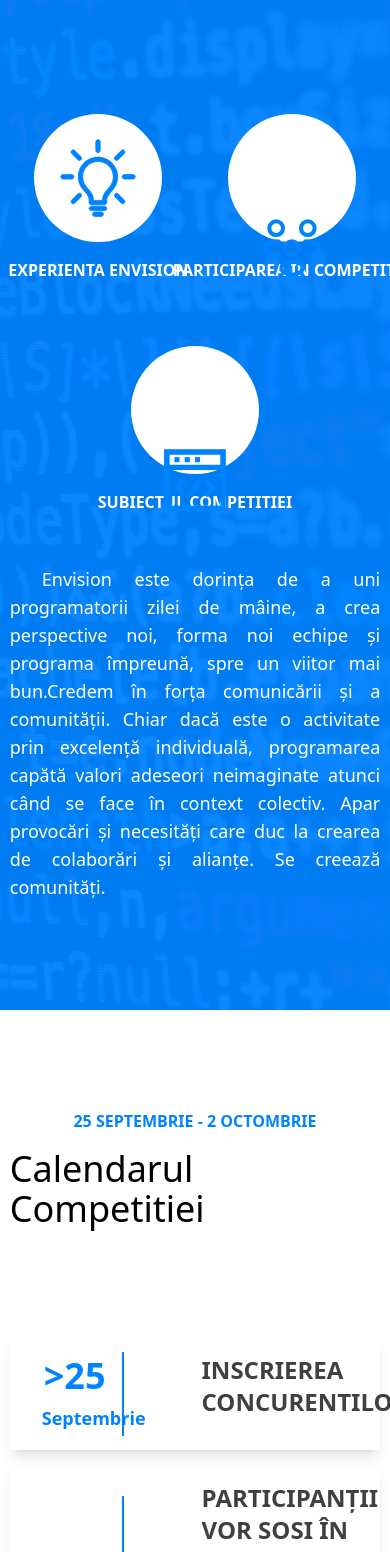
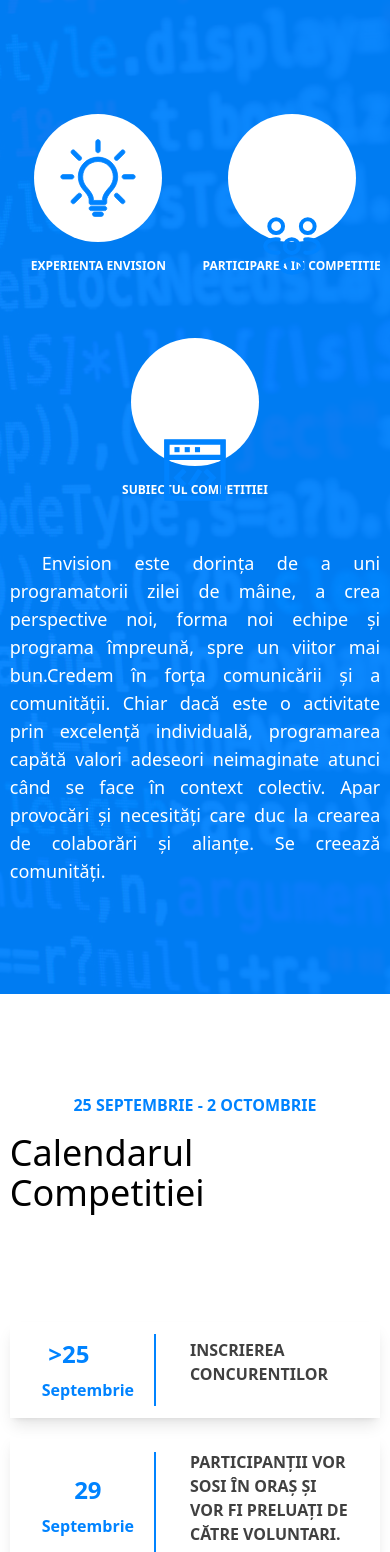
Before and after one commit to CatalinP0P/envision-inscriere, a React (Create React App) app: page / in a window 390 px wide. Shown: the part 2274-3826 px from the top of the page. Built offline with nearby package versions, Linux system fonts and the light colour scheme; some icons are missing.

Commit message:
changes: '

```diff
--- a/src/pages/Home/Detalii.tsx
+++ b/src/pages/Home/Detalii.tsx
@@ -40,9 +40,9 @@
           </label>
         </Reveal>
 
-        <div className="grid grid-cols-2 lg:grid-cols-3 w-full gap-4 gap-y-16  pt-24 whitespace-nowrap">
+        <div className="grid grid-cols-2 lg:grid-cols-3 w-full gap-4 gap-y-16 pt-24 whitespace-nowrap">
           <SlideFromBottom>
-            <div className="w-full h-full flex flex-col gap-4 items-center font-bold uppercase text-base lg:text-xl">
+            <div className="w-full h-full flex flex-col gap-4 items-center font-bold uppercase text-xs md:text-sm">
               <div
                 className={
                   "w-[128px] h-[128px] cursor-pointer relative p-4 rounded-full bg-white active:bg-white/60 "
@@ -67,7 +67,7 @@
           </SlideFromBottom>
 
           <SlideFromBottom>
-            <div className="w-full h-full flex flex-col gap-4 items-center font-bold uppercase text-base lg:text-xl">
+            <div className="w-full h-full flex flex-col gap-4 items-center font-bold uppercase text-xs md:text-sm">
               <div
                 className={
                   "w-[128px] h-[128px] cursor-pointer relative p-8 rounded-full bg-white active:bg-white/60 "
@@ -90,7 +90,7 @@
           </SlideFromBottom>
 
           <SlideFromBottom className="col-span-2 lg:col-span-1">
-            <div className="w-full h-full flex flex-col gap-4 items-center font-bold uppercase text-base lg:text-xl">
+            <div className="w-full h-full flex flex-col gap-4 items-center font-bold uppercase text-xs md:text-sm">
               <div
                 className={
                   "w-[128px] h-[128px] cursor-pointer relative p-8 rounded-full bg-white active:bg-white/60 "
--- a/src/pages/Home/Schedule.tsx
+++ b/src/pages/Home/Schedule.tsx
@@ -118,19 +118,19 @@
         <div className="flex flex-col gap-2 items-center">
           <label
             className={
-              "text-primary text-4xl md:text-6xl font-semibold " +
+              "text-primary text-2xl md:text-6xl font-semibold " +
               (schedule.date.includes(">") ? " translate-x-[-35px] -me-8" : "")
             }
           >
             {schedule.date}
           </label>
-          <label className="text-lg inline-block text-primary font-bold">
+          <label className="text-base md:text-lg inline-block text-primary font-bold">
             {schedule.month}
           </label>
         </div>
-        <div className="absolute left-28 md:left-40 h-[75%] w-[2px] bg-primary my-4" />
+        <div className="absolute left-36 md:left-40 h-[75%] w-[2px] bg-primary my-4" />
         <div className="w-full flex flex-col gap-4">
-          <label className="mx-auto text-2xl font-bold ms-2 uppercase text-black/75">
+          <label className="mx-auto text-base :text-2xl font-bold ms-2 uppercase text-black/75">
             {schedule.title}
           </label>
           <ul className="w-full flex flex-col gap-2">
```
